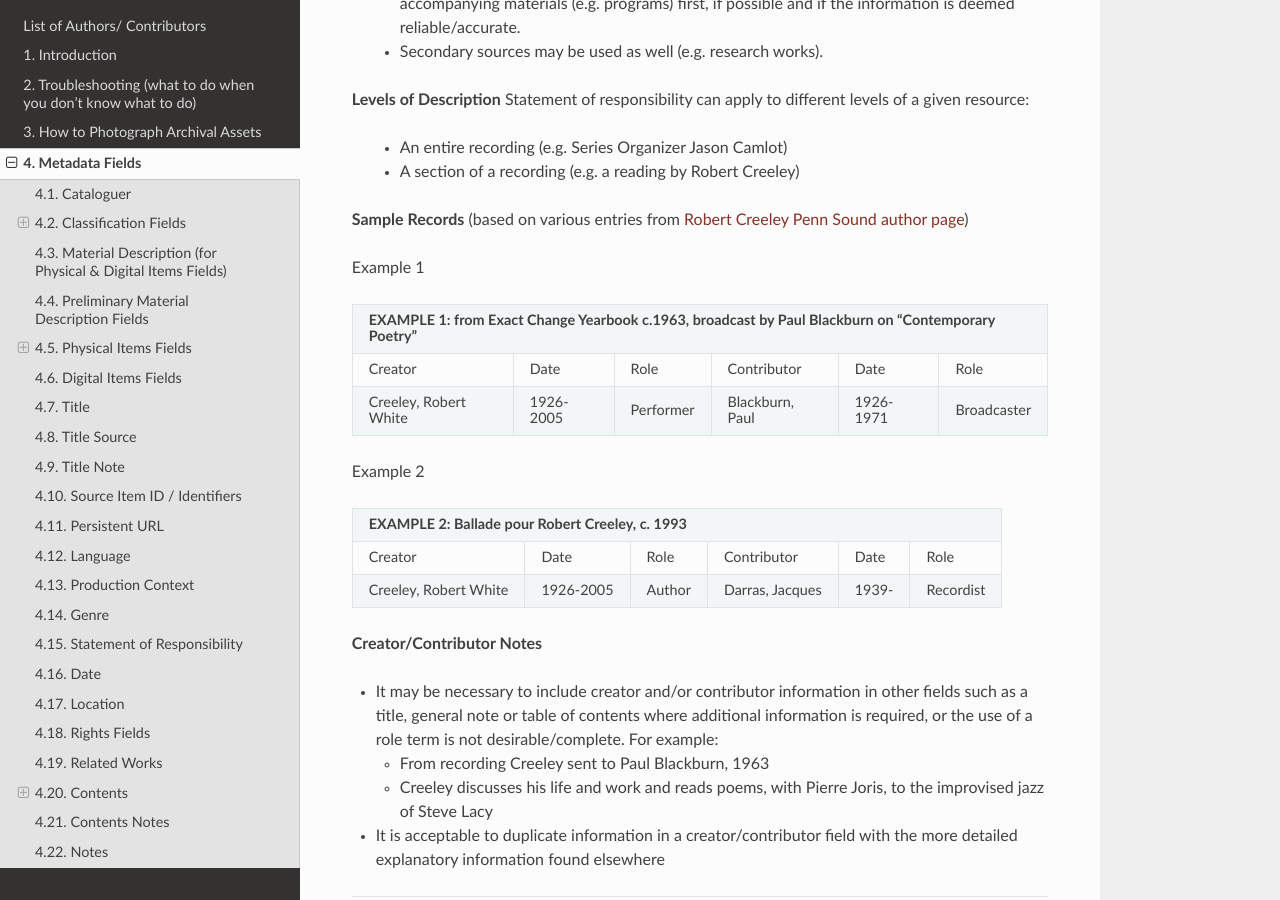
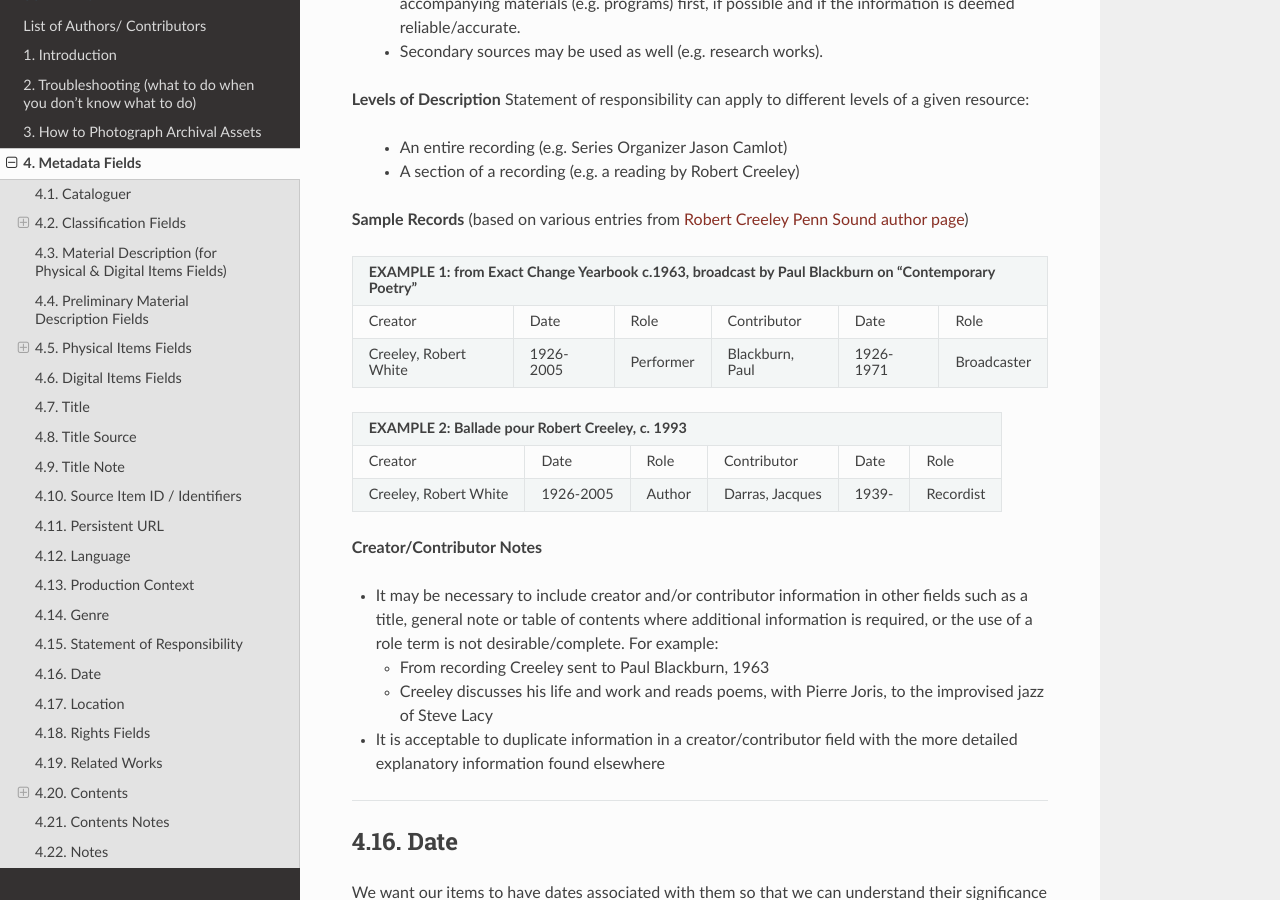
Before and after one commit to spokenweb/spokenweb-metadata-scheme, a Sphinx documentation site: the page built from docs/4-metadata-fields.rst, in a window 1280 px wide and 900 px high, scrolled down 20778 px. Built offline with Sphinx 7.4.7 and the Read the Docs theme 3.1.0, drawn with Linux system fonts in a browser that asks for light colours.

Commit message:
Update 4-metadata-fields.rst

```diff
--- a/docs/4-metadata-fields.rst
+++ b/docs/4-metadata-fields.rst
@@ -724,8 +724,6 @@ Statement of responsibility can apply to different levels of a given resource:
 
 **Sample Records** (based on various entries from `Robert Creeley Penn Sound author page <http://writing.upenn.edu/pennsound/x/Creeley.php>`__)
 
-| Example 1
-
 +-------------------------------------------------------------------------------------------+
 | **EXAMPLE 1: from Exact Change Yearbook c.1963, broadcast by Paul Blackburn               |
 | on "Contemporary Poetry"**                                                                |
@@ -734,8 +732,6 @@ Statement of responsibility can apply to different levels of a given resource:
 +-----------------------+-----------+-----------+-----------------+-----------+-------------+
 | Creeley, Robert White | 1926-2005 | Performer | Blackburn, Paul | 1926-1971 | Broadcaster |
 +-----------------------+-----------+-----------+-----------------+-----------+-------------+
-
-| Example 2
 
 +-------------------------------------------------------------------------------------------+
 | **EXAMPLE 2: Ballade pour Robert Creeley, c. 1993**                                       |
```
